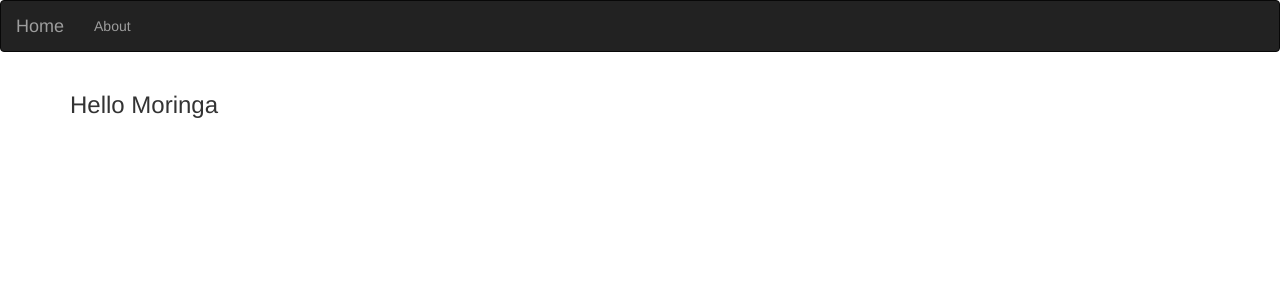
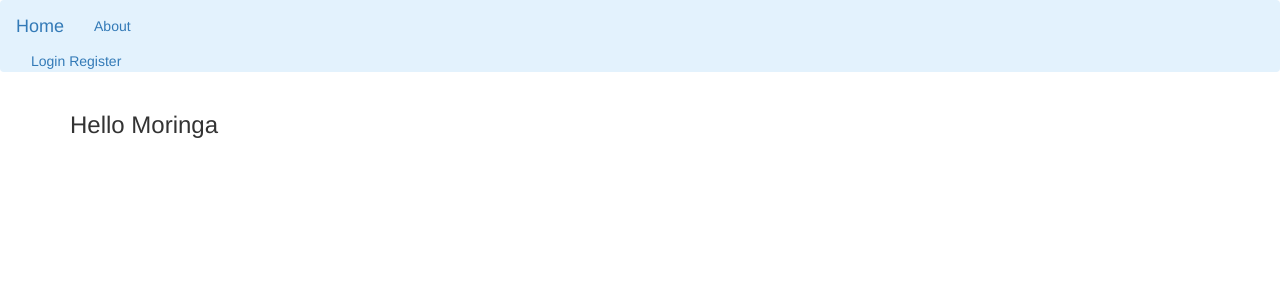
Before and after one commit to JosephNdegwa/Pitchy, a Flask app: page / in a window 1280 px wide. Shown: the top 300 px of the page. Run offline with Flask 2, Linux system fonts and the light colour scheme; some libraries are stand-ins or nearby versions.

Commit message:
add register and login

```diff
--- a/app/main/views.py
+++ b/app/main/views.py
@@ -1,4 +1,4 @@
-from flask import render_template
+from flask import render_template,url_for
 from . import main
 
 
--- a/app/templates/index.html
+++ b/app/templates/index.html
@@ -1,7 +1,10 @@
 {% extends 'base.html'%}
 
 
-
+{% block styles%}
+    {{ super() }}
+    <link rel="stylesheet" href="{{url_for('static',filename='css/index.css')}}">
+{% endblock %}
 
 <!DOCTYPE html>
 <html lang="en">
--- a/app/templates/navbar.html
+++ b/app/templates/navbar.html
@@ -1,4 +1,4 @@
-<div class="navbar navbar-inverse" role="navigation">
+<div class="navbar  " style="background-color: #e3f2fd;" role="navigation">
     <div class="container-fluid">
         <div class="navbar-header">
             <button type="button" class="navbar-toggle" data-toggle="collapse" data-target=".navbar-collapse">
@@ -14,5 +14,14 @@
                 <li><a href="/about"> About</a></li>
         </div>
 
+        <!--Navbar Right Side-->
+        <div class="navbar-collapse collapse">
+        <div class="navbar-nav me-auto">
+            <a class="nav-item nav-link" href="/login">Login </a>
+            <a class="nav-item nav-link" href="/register"> Register</a>
+
+        </div>
+        </div>
     </div>
+
 </div>
```
